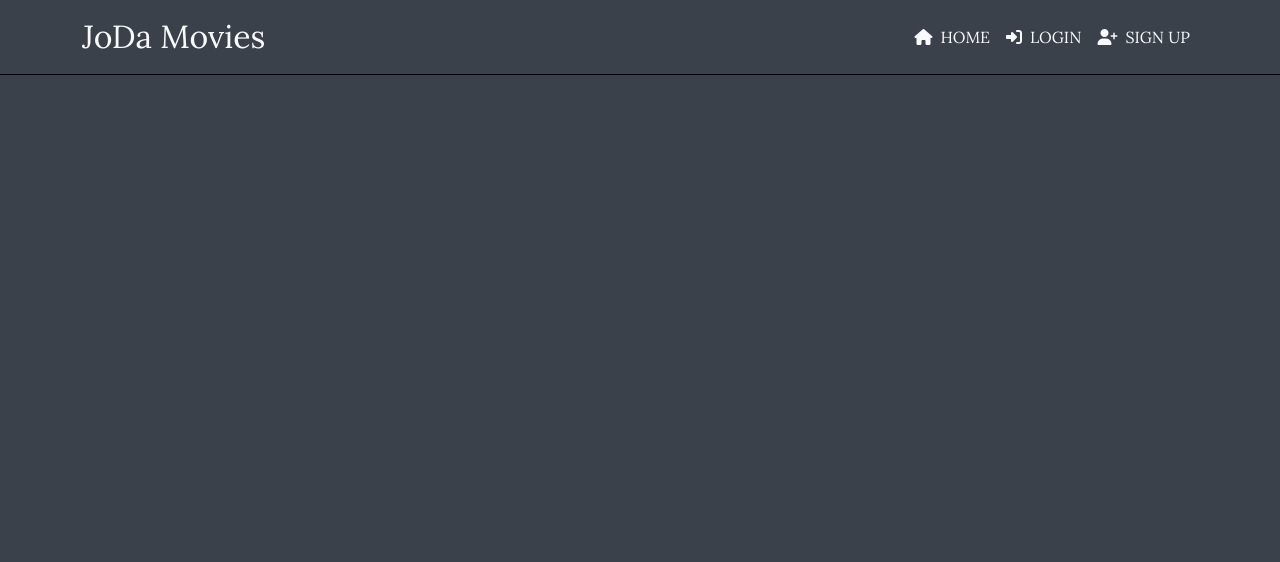
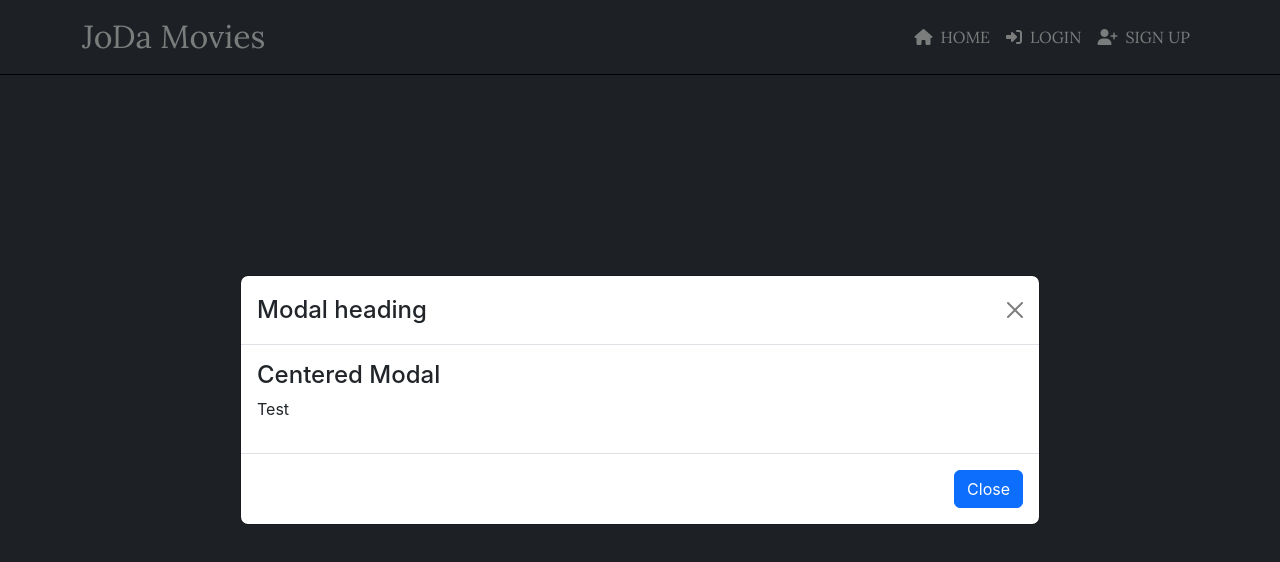
Before and after one commit to johannes2503/Project-5-joda-movies-frontend, a React (Create React App) app: page / in a window 1280 px wide. Both pictures are taken after a click on the button "LOGIN". Shown: the top 562 px of the page. Built offline with nearby package versions, Linux system fonts and the light colour scheme.

Commit message:
Working on login and register modals

```diff
--- a/package.json
+++ b/package.json
@@ -10,7 +10,8 @@
     "react": "^18.2.0",
     "react-bootstrap": "^2.7.0",
     "react-dom": "^18.2.0",
-    "react-scripts": "5.0.1",
+    "react-router-dom": "^6.7.0",
+    "react-scripts": "^5.0.1",
     "web-vitals": "^2.1.4"
   },
   "scripts": {
--- a/src/App.js
+++ b/src/App.js
@@ -1,10 +1,12 @@
-import styles from "./App.module.css";
 import NavBar from "./components/NavBar";
+import styles from "./styles/App.module.css";
+import Container from "react-bootstrap/Container";
 
 function App() {
   return (
     <div className={styles.App}>
       <NavBar />
+      <Container></Container>
     </div>
   );
 }
--- a/src/components/NavBar.js
+++ b/src/components/NavBar.js
@@ -1,8 +1,12 @@
 import React from "react";
 import { Navbar, Container, Nav } from "react-bootstrap";
 import styles from "../styles/NavBar.module.css";
+import Button from "react-bootstrap/Button";
+import Modal from "react-bootstrap/Modal";
 
 const NavBar = () => {
+  const [LoginmodalShow, setLoginModalShow] = React.useState(false);
+  const [RegistermodalShow, setRegisterModalShow] = React.useState(false);
   return (
     <Navbar className={styles.NavBar} expand="md" fixed="top">
       <Container className="d-flex">
@@ -13,17 +17,79 @@
             <Nav.Link className="text-light">
               <i className="fas fa-home me-2"></i>HOME
             </Nav.Link>
-            <Nav.Link className="text-light">
+            <Nav.Link
+              className="text-light"
+              onClick={() => setLoginModalShow(true)}
+            >
               <i className="fas fa-sign-in-alt me-2"></i>LOGIN
             </Nav.Link>
-            <Nav.Link className="text-light">
+            <Nav.Link
+              className="text-light"
+              onClick={() => setRegisterModalShow(true)}
+            >
               <i className="fas fa-user-plus me-2"></i>SIGN UP
             </Nav.Link>
           </Nav>
         </Navbar.Collapse>
+        <LoginModal
+          show={LoginmodalShow}
+          onHide={() => setLoginModalShow(false)}
+        />
+        <RegisterModal
+          show={RegistermodalShow}
+          onHide={() => setRegisterModalShow(false)}
+        />
       </Container>
     </Navbar>
   );
 };
 
+function LoginModal(props) {
+  return (
+    <Modal
+      {...props}
+      size="lg"
+      aria-labelledby="contained-modal-title-vcenter"
+      centered
+    >
+      <Modal.Header closeButton>
+        <Modal.Title id="contained-modal-title-vcenter">
+          Modal heading
+        </Modal.Title>
+      </Modal.Header>
+      <Modal.Body>
+        <h4>Centered Modal</h4>
+        <p>Test</p>
+      </Modal.Body>
+      <Modal.Footer>
+        <Button onClick={props.onHide}>Close</Button>
+      </Modal.Footer>
+    </Modal>
+  );
+}
+
+function RegisterModal(props) {
+  return (
+    <Modal
+      {...props}
+      size="lg"
+      aria-labelledby="contained-modal-title-vcenter"
+      centered
+    >
+      <Modal.Header closeButton>
+        <Modal.Title id="contained-modal-title-vcenter">
+          Modal heading
+        </Modal.Title>
+      </Modal.Header>
+      <Modal.Body>
+        <h4>Centered Modal</h4>
+        <p>Test 3</p>
+      </Modal.Body>
+      <Modal.Footer>
+        <Button onClick={props.onHide}>Close</Button>
+      </Modal.Footer>
+    </Modal>
+  );
+}
+
 export default NavBar;
--- a/src/App.module.css
+++ b/src/styles/App.module.css
@@ -2,4 +2,5 @@
     font-family: 'Lora', serif;
     background-color: #3B414B;
     min-height: 100vh;
+
 }
--- a/src/styles/NavBar.module.css
+++ b/src/styles/NavBar.module.css
@@ -6,5 +6,4 @@
 
 .NavLink {
     color: #fff;
-    font-family: 'Fira Sans', sans-serif;
 }
--- /dev/null
+++ b/src/styles/RegisterModal.module.css
@@ -0,0 +1,5 @@
+.Button {
+   width: 100px;
+   height: 100px;
+
+}
```
Also changed, not shown: src/components/RegisterModal.js (added, +55 -0 lines), 1 other file (tests, documents, lock files or other folders).
